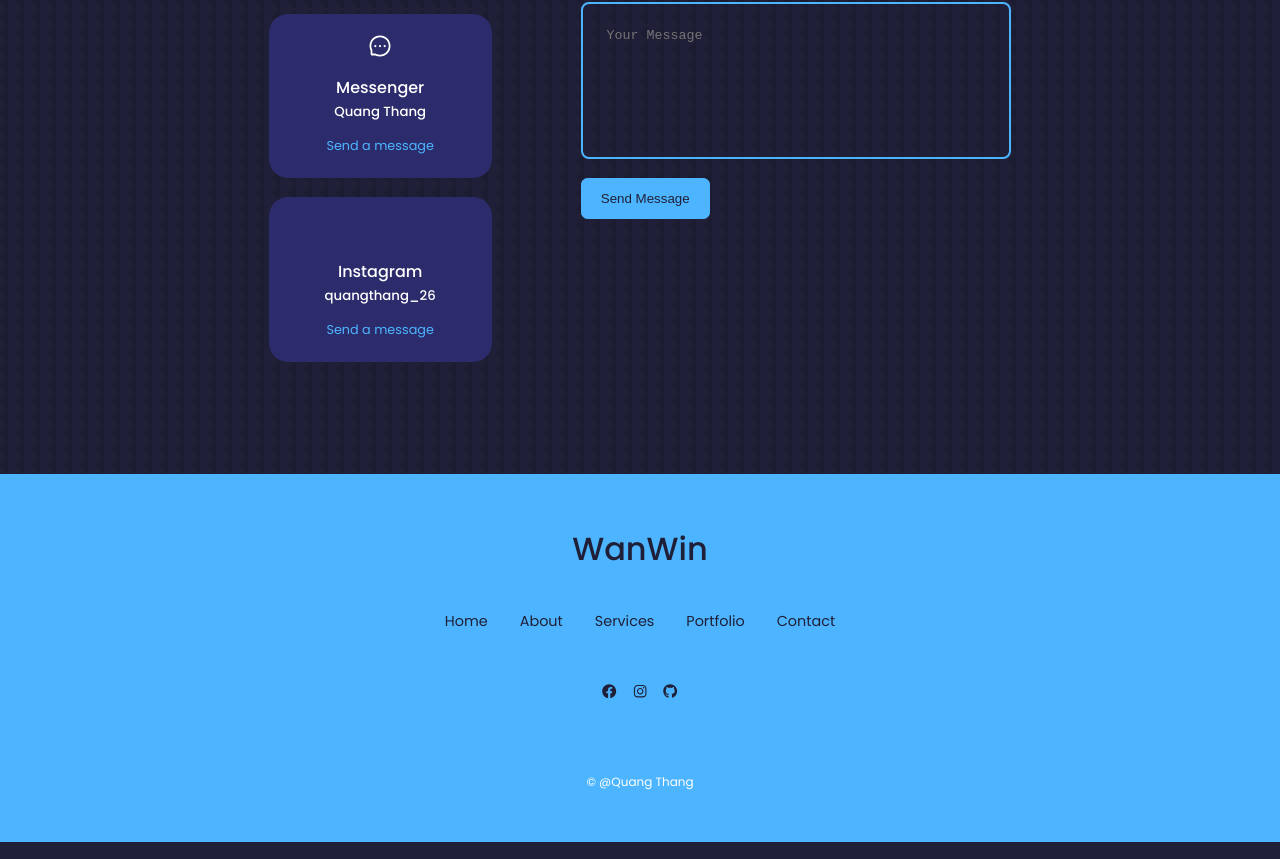
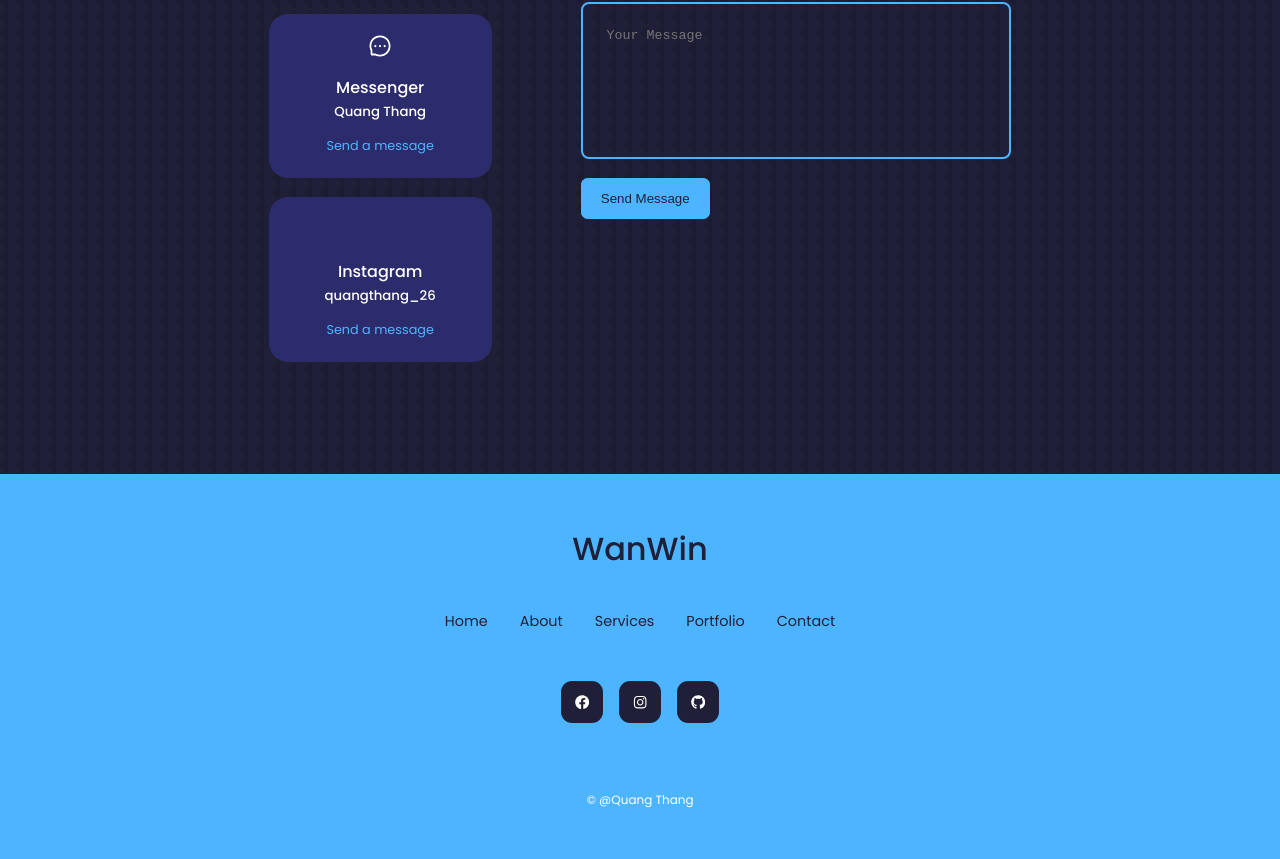
Before and after one commit to WanWin04/Personal-Site, a React (Create React App) app: page / in a window 1280 px wide. Shown: the part 3303-4162 px from the top of the page. Built offline with nearby package versions, Linux system fonts and the light colour scheme; some icons are missing.

Commit message:
GUI - Fix Footer

```diff
--- a/src/Components/Footer/Footer.css
+++ b/src/Components/Footer/Footer.css
@@ -32,7 +32,7 @@ footer a {
   margin-bottom: 4rem;
 }
 
-/* .footer_socials a {
+.footer_socials a {
   background: var(--color-bg);
   color: var(--color-white);
   padding: 0.8rem;
@@ -45,7 +45,7 @@ footer a {
   background: transparent;
   color: var(--color-bg);
   border-color: var(--color-bg);
-} */
+}
 
 .footer_copyright {
   margin-bottom: 4rem;
```
